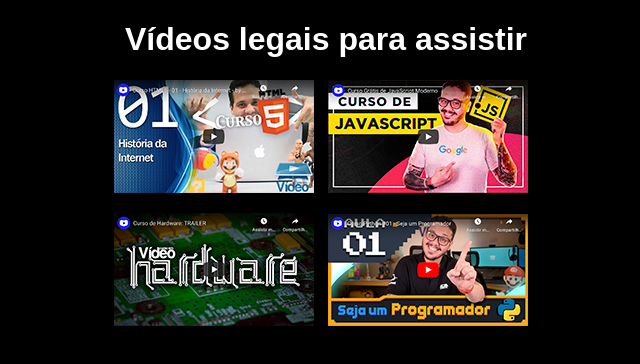
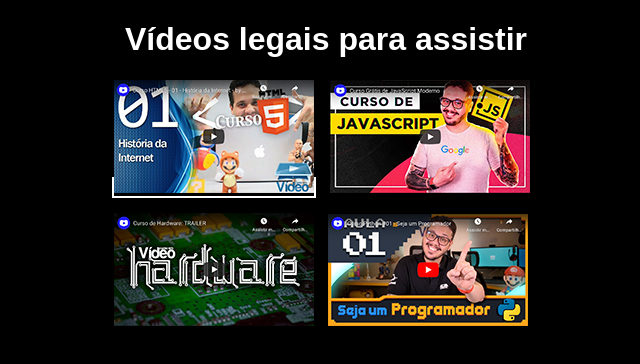
Before and after one commit to adalberto-martins/projeto-videos, a plain HTML site: page index.html in a window 1280 px wide. In both pictures the pointer is over the link 527 px from the left and 187 px from the top of the page. Shown: the whole page, without its empty margins (314-954 px from the left). Drawn offline with Linux system fonts and the light colour scheme.

Commit message:
Update index.html

```diff
--- a/index.html
+++ b/index.html
@@ -23,6 +23,10 @@
         a {
             margin-right: 10px;
         }
+
+        a:hover {
+            border: solid white 2px;
+        }
     </style>
 </head>
 <body>
```
